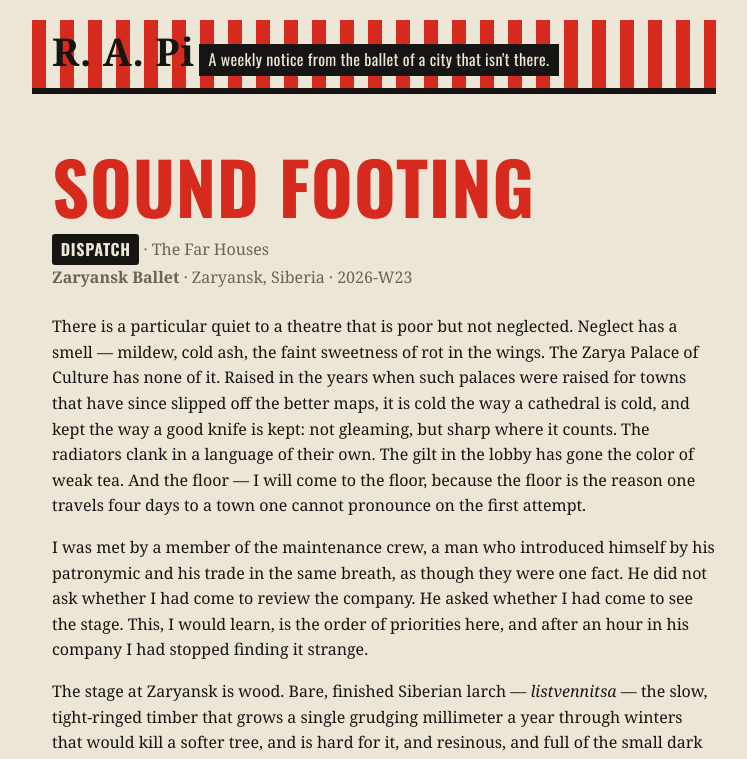
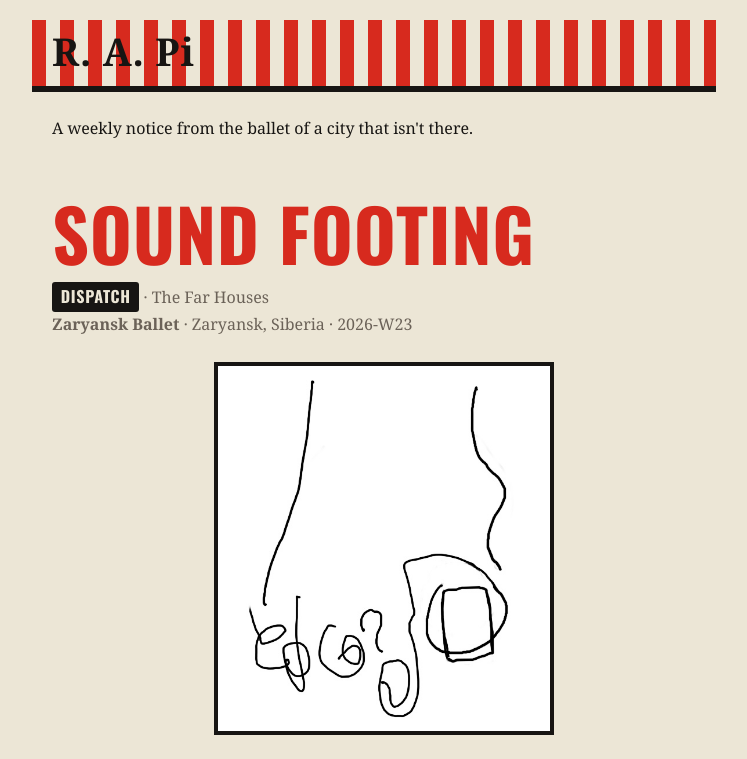
Before and after one commit to bamsom/yuriatin, an Astro site in the folder site/: page /yuriatin/reviews/sound-footing in a window 1280 px wide. Shown: the top 759 px of the page, without its empty margins (256-1003 px from the left). Built offline with nearby package versions, Linux system fonts and the light colour scheme; Astro itself is replaced by a stand-in of ours.

Commit message:
Dispatch: foot art as a feature image; tagline below the striped masthead (#5)
Refine the Constructivist dispatch page:
- The foot illustration moves out of the masthead and into the article body
  as a contained, centered feature image (themed ink frame so its white field
  doesn't bleed into the cream paper). The article masthead stays wordmark-only.
- The tagline drops below the striped masthead onto plain paper, where it reads
  as quiet italic text instead of fighting the stripes. Replaces the earlier
  solid ink band. Un-themed pages (the index) are unchanged: tagline stays in
  the masthead and the logo stays in the corner.

Co-authored-by: Claude Opus 4.8 <noreply@anthropic.com>

```diff
--- a/site/src/layouts/Base.astro
+++ b/site/src/layouts/Base.astro
@@ -11,6 +11,7 @@ const { title, description = 'A weekly column on the fictional ballet world.', t
 // BASE_URL may or may not carry a trailing slash depending on config; strip it
 // and always join paths with a leading slash so URLs never collapse.
 const base = import.meta.env.BASE_URL.replace(/\/$/, '');
+const tagline = "A weekly notice from the ballet of a city that isn't there.";
 ---
 
 <!doctype html>
@@ -54,8 +55,12 @@ const base = import.meta.env.BASE_URL.replace(/\/$/, '');
           )}
           <span class="site-title">R. A. Pi</span>
         </a>
-        <p class="tagline">A weekly notice from the ballet of a city that isn't there.</p>
+        {/* Un-themed pages keep the tagline inside the masthead. On a themed
+            page the masthead is a busy striped band, so the tagline drops below
+            it onto plain paper where it stays legible. */}
+        {!theme && <p class="tagline">{tagline}</p>}
       </header>
+      {theme && <p class="tagline tagline-standalone">{tagline}</p>}
       <main>
         <slot />
       </main>
--- a/site/src/pages/reviews/[...slug].astro
+++ b/site/src/pages/reviews/[...slug].astro
@@ -13,6 +13,7 @@ export async function getStaticPaths() {
 const { entry } = Astro.props;
 const { Content } = await render(entry);
 const d = entry.data;
+const base = import.meta.env.BASE_URL.replace(/\/$/, '');
 
 function stars(rating: number): string {
   const full = Math.floor(rating);
@@ -49,6 +50,16 @@ function stars(rating: number): string {
       )}
     </p>
 
+    {d.kind === 'dispatch' && (
+      <img
+        class="feature"
+        src={`${base}/img/logo.jpg`}
+        alt={`Illustration for ${d.title}`}
+        width="572"
+        height="630"
+      />
+    )}
+
     {d.audioUrl && (
       <p><audio controls src={d.audioUrl}>Your browser does not support audio.</audio></p>
     )}
--- a/site/src/styles/global.css
+++ b/site/src/styles/global.css
@@ -81,10 +81,18 @@ footer { margin-top: 3rem; border-top: 1px solid var(--rule); padding-top: 1rem;
   border:none; height:10px; background:repeating-linear-gradient(45deg,
     var(--ink) 0 12px, transparent 12px 26px); margin:2.5rem 0;
 }
-/* The tagline sits on the striped masthead; a solid ink band keeps it legible
-   over the red/cream stripes (a flat color alone would still clash). */
-[data-theme="constructivist"] .masthead .tagline {
-  display:inline-block; margin:0.5rem 0 0; padding:0.2em 0.6em;
-  background:var(--ink); color:var(--paper); font-style:normal;
-  font-family:'Oswald','Helvetica Neue',sans-serif; letter-spacing:.02em;
+/* On a themed page the tagline lives below the striped masthead, on plain
+   paper, so it reads as quiet italic text instead of fighting the stripes. */
+[data-theme="constructivist"] .tagline-standalone {
+  margin: 0 0 1.75rem;
 }
+/* Dispatch feature illustration: a contained, centered figure above the essay
+   (the masthead carries the wordmark only). The themed frame keeps the art's
+   white field from bleeding into the cream paper. */
+article.review img.feature {
+  display: block; width: 100%; max-width: 340px; height: auto;
+  margin: 0.5rem auto 2rem; border-radius: 4px;
+}
+[data-theme="constructivist"] article.review img.feature {
+  border: 4px solid var(--ink); border-radius: 0;
+}
```
